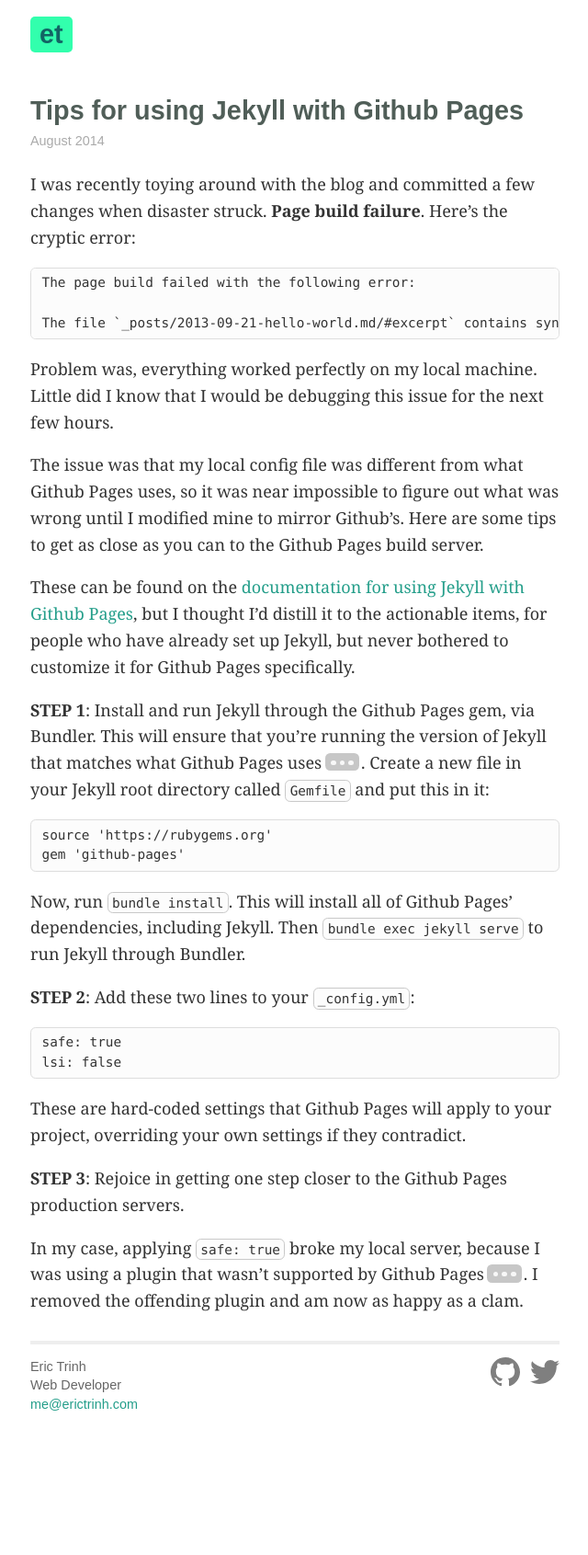
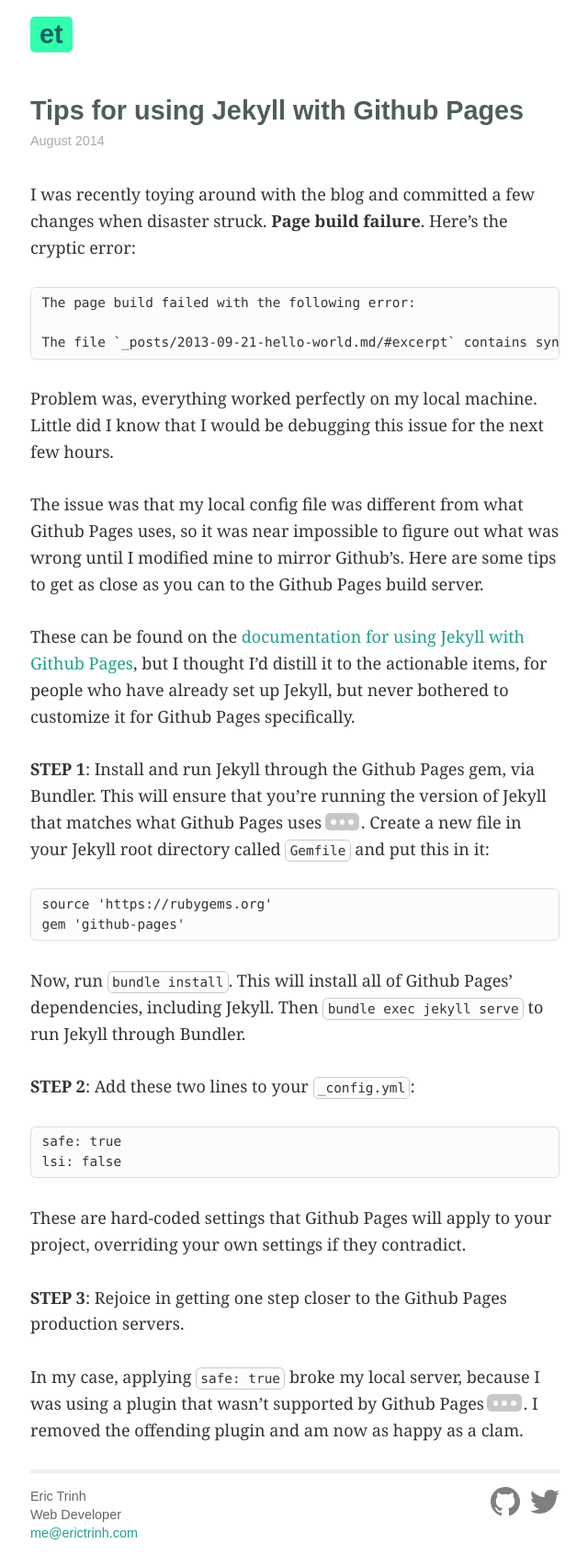
Before and after one commit to erictrinh/erictrinh.github.io, a Jekyll site: the page built from _posts/2014-08-23-jekyll-and-gh-pages.md, in a window 1280 px wide. Shown: the whole page at 92% size, without its empty margins (319-959 px from the left). Built offline with Jekyll 4.4.1, drawn with Linux system fonts in a browser that asks for light colours; nearby versions of some CDN libraries; before the commit the page ends 1551 px from its top, so only the background shows below that.

Commit message:
Paragraphs seem a bit squished

```diff
--- a/css/main.scss
+++ b/css/main.scss
@@ -39,7 +39,7 @@
   font-size: 1.1em;
 }
 
-p { margin: 1em 0; }
+p { margin: 1.6em 0; }
 
 a         { color: #249E8A; text-decoration: none; }
 a:hover   { color: #1BBDA3; text-decoration: underline; }
```
